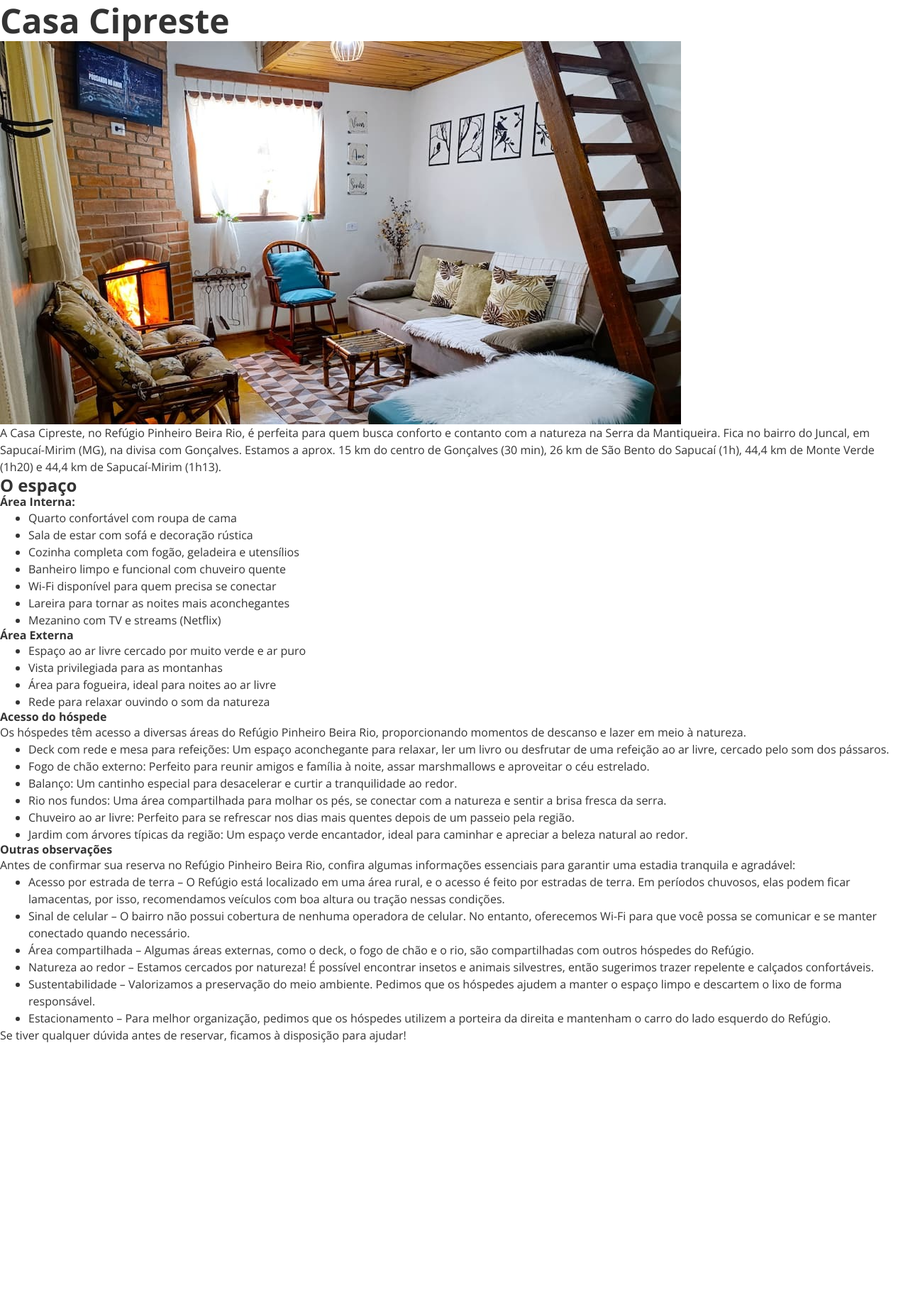
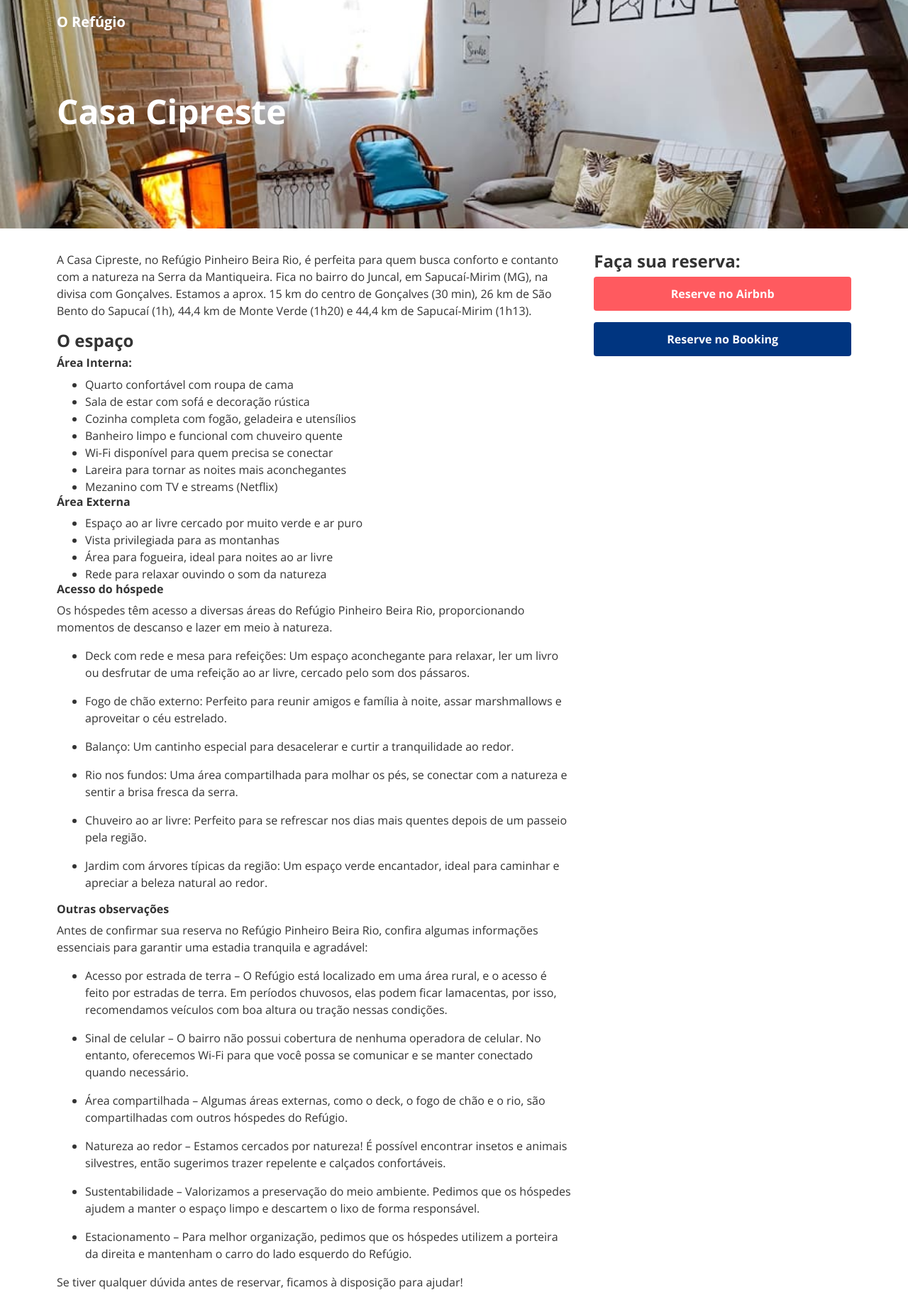
Before and after one commit to refugiopinheirobeirario/refugiopinheirobeirario.github.io, a Jekyll site: the page built from _casas/casa-cipreste.md, in a window 1280 px wide. Shown: the whole page at 71% size. Built offline with Jekyll 4.4.1, drawn with Linux system fonts in a browser that asks for light colours; before the commit the page ends 1471 px from its top, so only the background shows below that.

Commit message:
Add link to rent in Casa layout

```diff
--- a/_casas/casa-cipreste.md
+++ b/_casas/casa-cipreste.md
@@ -1,7 +1,12 @@
 ---
 layout: casa
 title: "Casa Cipreste"
-capa: /assets/images/casas/casa-cipreste/sala.jpg
+hero: /assets/images/casas/casa-cipreste/sala.jpg
+links:
+  - site: airbnb
+    url: https://airbnb.com.br/h/casa-cipreste-refugio
+  - site: booking
+    url: https://www.booking.com/hotel/br/chale-refugio-beira-rio.pt-br.html
 ---
 
 A Casa Cipreste, no Refúgio Pinheiro Beira Rio, é perfeita para quem busca conforto e contanto com a natureza na Serra da Mantiqueira. Fica no bairro do Juncal, em Sapucaí-Mirim (MG), na divisa com Gonçalves. Estamos a aprox. 15 km do centro de Gonçalves (30 min), 26 km de São Bento do Sapucaí (1h), 44,4 km de Monte Verde (1h20) e 44,4 km de Sapucaí-Mirim (1h13).
--- /dev/null
+++ b/_includes/navbar.html
@@ -0,0 +1,7 @@
+<nav class="navbar">
+  <div class="container">
+    <a class="navbar__brand" href="{{ site.baseurl }}">
+      O Refúgio
+    </a>
+  </div>
+</nav>
--- a/_layouts/casa.html
+++ b/_layouts/casa.html
@@ -2,11 +2,28 @@
 layout: default
 ---
 
-<article>
-  <header>
-    <h1>{{ page.title }}</h1>
-    <img src="{{ page.capa | relative_url }}" alt="Foto de capa da Casa">
+<article class="house">
+  <header class="hero house__header" style="background-image: url({{ page.hero | relative_url }});">
+    {% include navbar.html %}
+
+    <div class="container">
+      <h1>{{ page.title }}</h1>
+    </div>
   </header>
 
-  {{content}}
+  <div class="container house__inner">
+    <div class="house__links">
+      <h2>Faça sua reserva:</h2>
+
+      <div class="house__links-buttons">
+        {% for link in page.links %}
+          <a class="button button--{{ link.site }} house__link-button" target="_blank" href="{{ link.url }}">Reserve no {{ link.site | capitalize }}</a>
+        {% endfor %}
+      </div>
+    </div>
+
+    <div class="house__content">
+      {{content}}
+    </div>
+  </div>
 </article>
--- a/_sass/base.scss
+++ b/_sass/base.scss
@@ -103,3 +103,81 @@ picture {
   padding-top: 8rem;
   padding-bottom: 8rem;
 }
+
+.house {
+  p {
+    margin-bottom: 1rem;
+  }
+
+  h1,
+  h2,
+  h3,
+  h4,
+  h5,
+  h6 {
+    margin-bottom: 0.5rem;
+  }
+}
+
+.house__header {
+  margin-bottom: 2rem;
+}
+
+.house__inner {
+  display: grid;
+  gap: 2rem;
+
+  @media only screen and (min-width: 768px) {
+    grid-template-columns: 2fr 1fr;
+    grid-template-areas: "content links"
+  }
+}
+
+.house__links {
+  @media only screen and (min-width: 768px) {
+    grid-area: links;
+  }
+}
+
+.house__links-buttons {
+  display: flex;
+  flex-direction: column;
+  gap: 1rem;
+}
+
+.house__link-button {
+  text-align: center;
+}
+
+.house__content {
+  @media only screen and (min-width: 768px) {
+    grid-area: content;
+  }
+}
+
+.button {
+  display: inline-block;
+  text-decoration: none;
+  color: var(--color-light);
+  background-color: var(--color-primary);
+  padding: 0.75rem 1.5rem;
+  border-radius: 0.25rem;
+  font-weight: bold;
+  transition: background-color 0.3s ease;
+
+  &--airbnb {
+    background-color: #FF5A5F;
+
+    &:hover {
+      background-color: darken(#FF5A5F, 10%);
+    }
+  }
+
+  &--booking {
+    background-color: #003580;
+
+    &:hover {
+      background-color: darken(#003580, 10%);
+    }
+  }
+}
--- a/index.html
+++ b/index.html
@@ -3,6 +3,8 @@ layout: default
 title: "Bem vindo ao Refugio Pinheiro Beira Rio!"
 ---
 <header class="hero" style="background-image: url(/assets/images/hero.jpg);">
+  {% include navbar.html %}
+
   <div class="container">
     <h1 class="display display--1">
       {{ page.title }}
```
